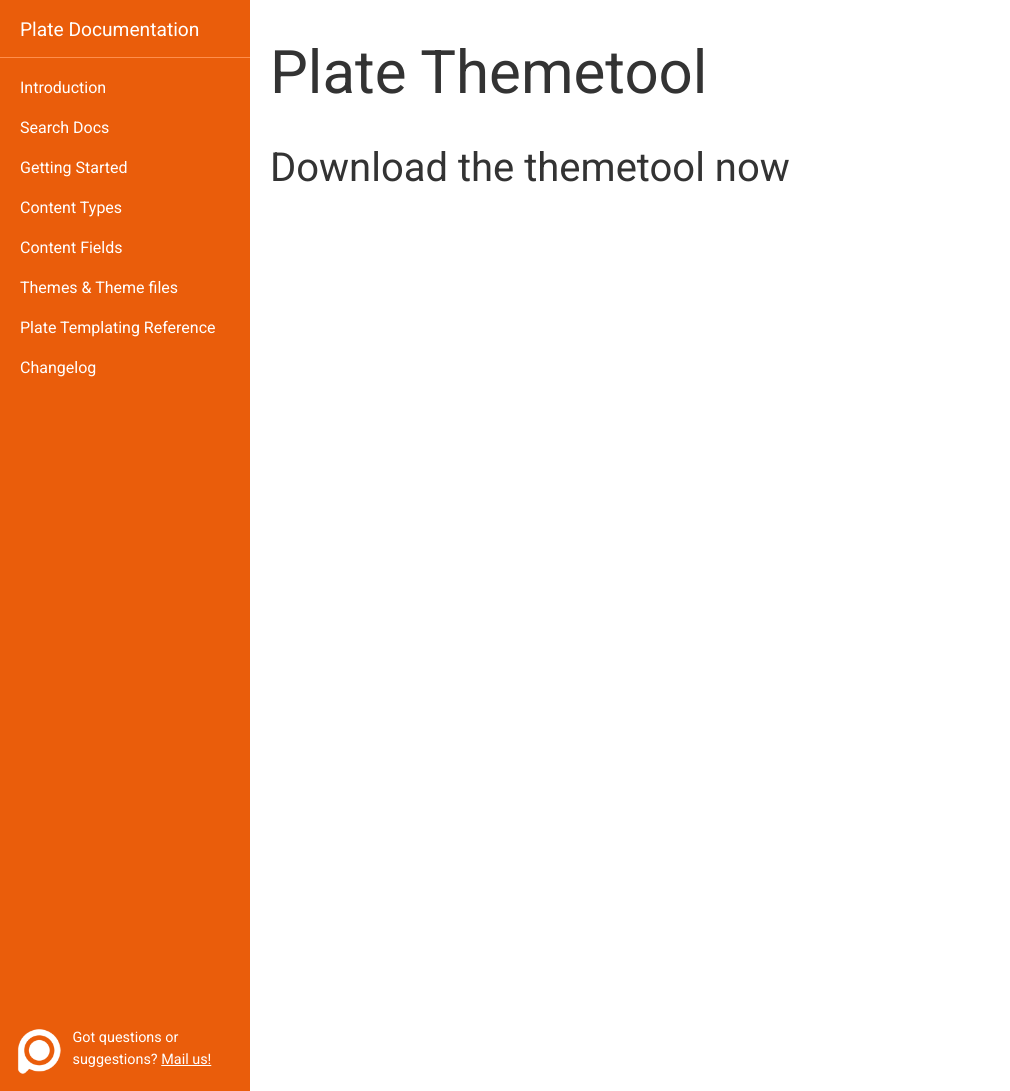
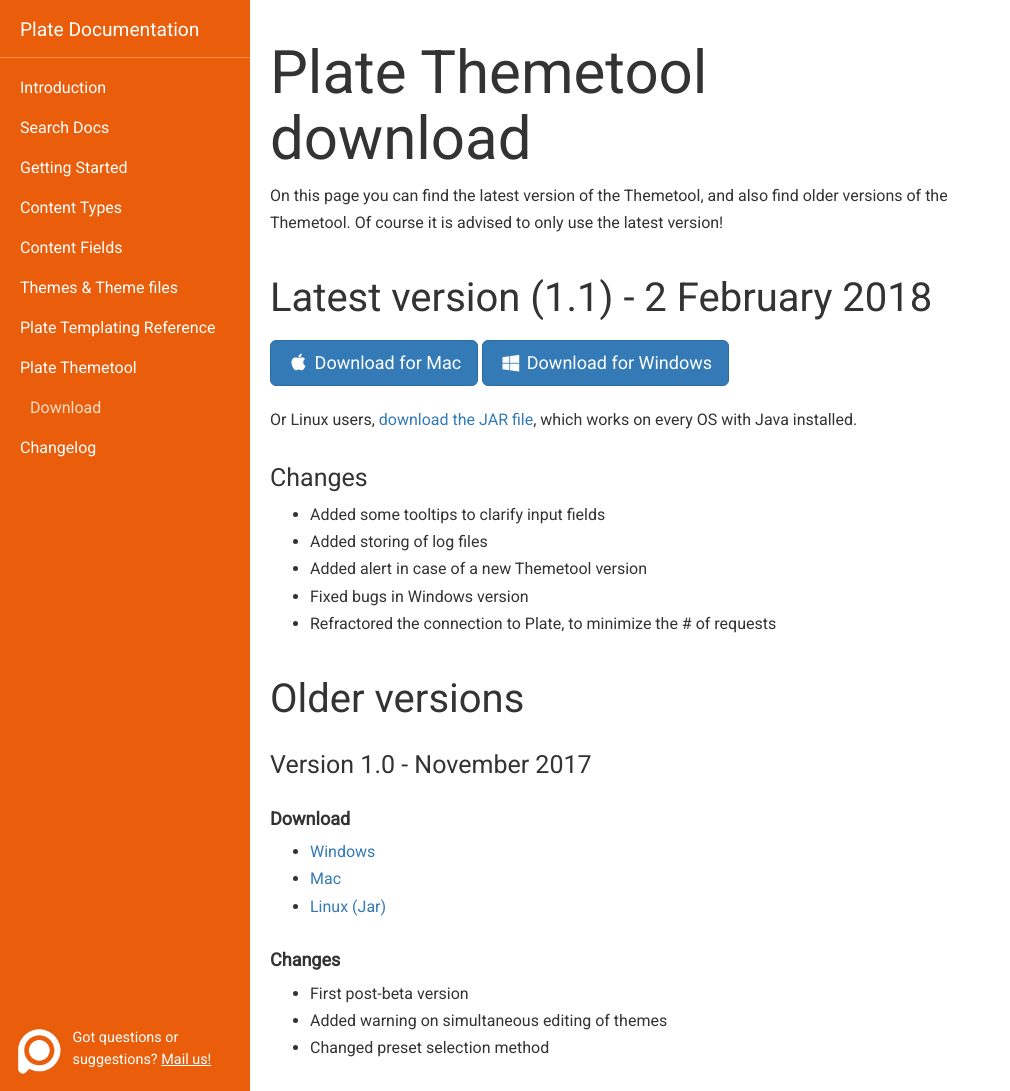
Before and after one commit to platehub/platehub.github.io, a Jekyll site: the page built from docs/themetool/download.md, in a window 1280 px wide and 1091 px high. Shown: the whole window, without its empty margins (0-1010 px from the left). Built offline with Jekyll 4.4.1, drawn with Linux system fonts in a browser that asks for light colours; nearby versions of some CDN libraries.

Commit message:
Added themetool files, described initial changelog

```diff
--- a/docs/themetool/download.md
+++ b/docs/themetool/download.md
@@ -1,9 +1,35 @@
 ---
 layout: docs
-title: Plate Themetool
+title: Plate Themetool download
 page_url: /docs/themetool/downloads
 id: "themetool"
 sub_menu:
 - "[Download](/docs/themetool/download)"
 ---
-## Download the themetool now
+On this page you can find the latest version of the Themetool, and also find older versions of the Themetool. Of course it is advised to only use the latest version!
+
+## Latest version (1.1) - 2 February 2018
+<a href="https://bit.ly/plate-theme-tool-mac" class="btn btn-primary btn-lg"><i class="fa fa-fw fa-apple"></i> Download for Mac</a>
+<a href="/downloads/themetool/win/plate_setup.1.1.exe" class="btn btn-primary btn-lg"><i class="fa fa-fw fa-windows"></i> Download for Windows</a>
+
+Or Linux users, [download the JAR file](/downloads/themetool/jar/plate-themetool.1.1.jar), which works on every OS with Java installed.
+
+### Changes
+
+- Added some tooltips to clarify input fields
+- Added storing of log files
+- Added alert in case of a new Themetool version
+- Fixed bugs in Windows version
+- Refractored the connection to Plate, to minimize the # of requests
+
+## Older versions
+### Version 1.0 - November 2017
+#### Download
+- [Windows](/downloads/themetool/win/plate_setup.1.0.exe)
+- [Mac](/downloads/themetool/osx/plate-themetool.1.0.dmg)
+- [Linux (Jar)](/downloads/themetool/jar/plate-themetool.1.0.jar)
+
+#### Changes
+- First post-beta version
+- Added warning on simultaneous editing of themes
+- Changed preset selection method
```
Also changed, not shown: docs/changelog.md (+9 -3 lines), docs/themetool/index.md (added, +28 -0 lines), 5 other files.
